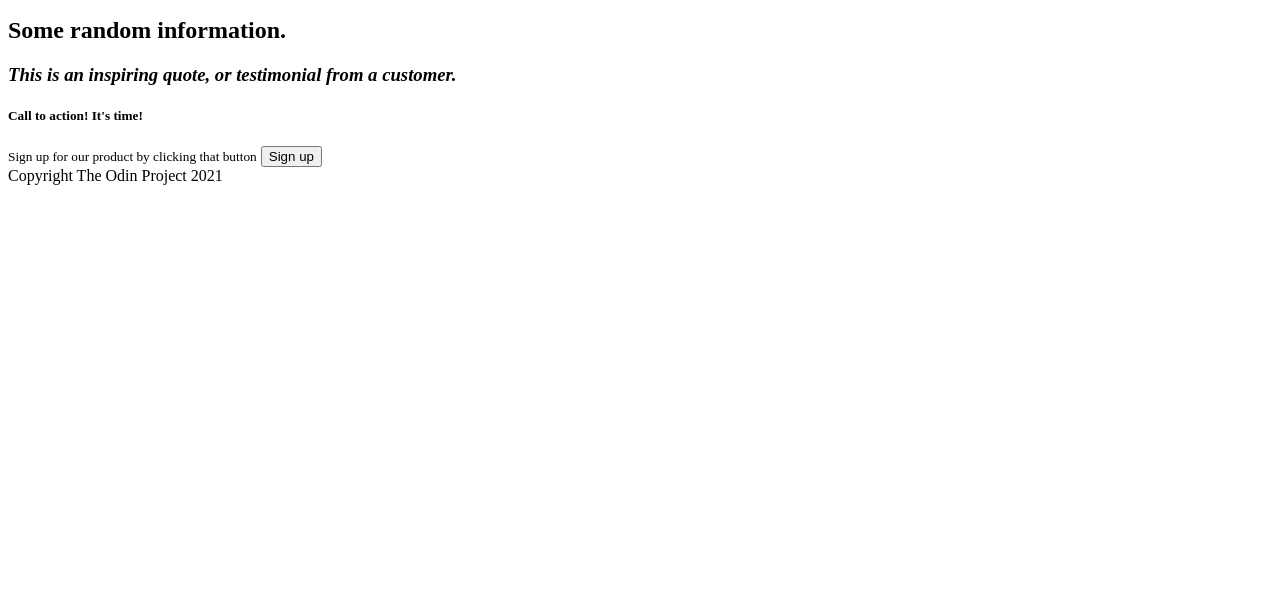
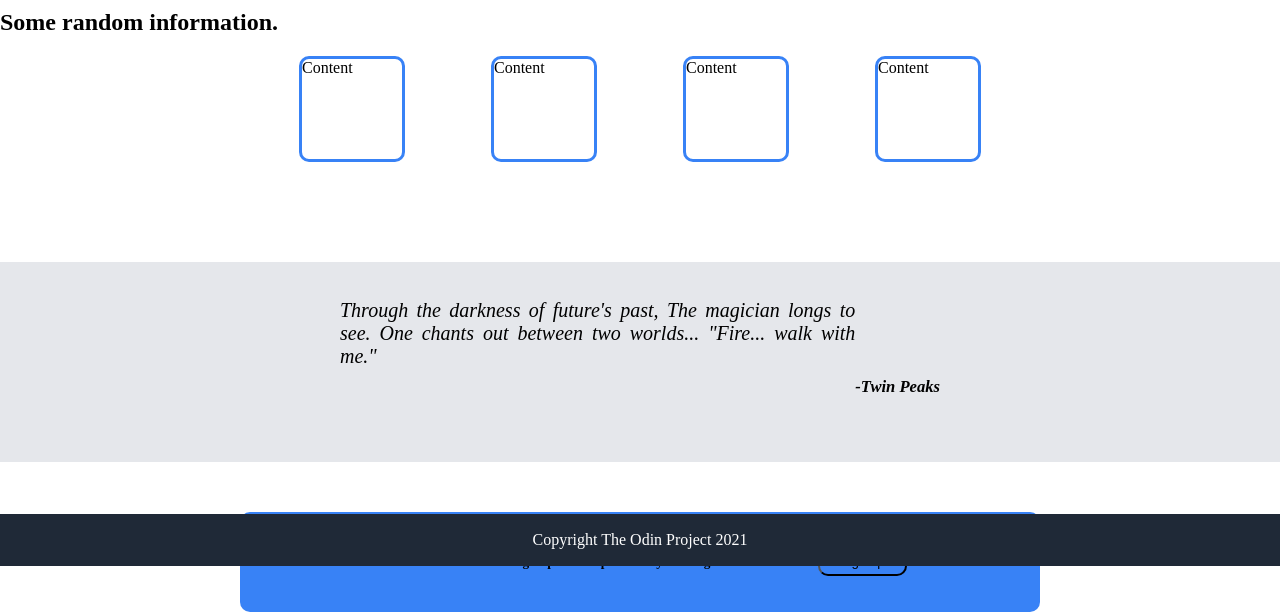
Before and after one commit to M1k3Gr33n/Landing_Page, a plain HTML site: page index.html in a window 1280 px wide. Shown: the part 234-846 px from the top of the page. Before the commit the page ends 800 px from the top, so only its background shows below. Drawn offline with Linux system fonts and the light colour scheme.

Commit message:
updated style.css and index.html and added reference pic

```diff
--- a/index.html
+++ b/index.html
@@ -3,6 +3,7 @@
 <head>
     <title>Landing Page</title>
     <meta charset="UTF-8">
+    <link rel="stylesheet" href="style.css">
 </head>
 <body>
     <div class="header">
@@ -20,16 +21,29 @@
     </div>
     <div class="body">
         <h2>Some random information.</h2>
+        <div class="container">
+            <div class="card">Content</div>
+            <div class="card">Content</div>
+            <div class="card">Content</div>
+            <div class="card">Content</div>
         </div>
+    </div>
+    <div class="quote_container">
         <div class="quote">
-    <h3><i>This is an inspiring quote, or testimonial from a customer.</i></h3>
+            Through the darkness of future's past,
+            The magician longs to see. One chants out between two worlds... "Fire... walk with me."
+            <div class="signature">
+                <h5>-Twin Peaks</h5>
+            </div>
+        </div>
+    </div>
+    <div class="banner_container">
+        <div class="banner">
+            <h5>Call to action! It's time! Sign up for our product by clicking that button</h6>
+            <button class="another_button">Sign up</button>
+        </div>
     </div>
 
-<div class="banner">
-    <h5>Call to action! It's time!</h5>
-    <small>Sign up for our product by clicking that button</small>
-    <button class="another_button">Sign up</button>
-</div>
 
     <div class="footer">
         Copyright The Odin Project 2021
--- a/style.css
+++ b/style.css
@@ -0,0 +1,98 @@
+body, html{
+    margin:0;
+    padding:0;
+}
+
+
+
+
+.banner, .another_button, .card {
+    border-radius: 10px;
+}
+
+
+.another_button {
+    background-color: transparent;
+    padding:5px;
+    padding-left:20px;
+    padding-right:20px;
+}
+
+
+
+
+
+.card {
+    width:100px;
+    height:100px;
+    border-style: solid;
+    border-color:#3882F6;
+
+}
+
+.container {
+    margin-left: 20%;
+    margin-right: 20%;
+    display: flex;
+    justify-content: space-around;
+    margin-bottom: 100px;
+}
+/* section with the quote */
+.quote_container {
+    display: flex;
+    background: #E5E7EB;
+    align-items: center;
+    justify-content: center;
+    margin-bottom: 10px;
+    height: 200px;
+    left: 0;
+    right: 0;
+}
+
+.quote {
+    background: #E5E7EB;
+    display: flex;
+    width:600px;
+    text-align: justify;
+    font-style: italic;
+    font-weight: lighter;
+    font-size: 20px;
+}
+
+.signature {
+    display: flex;
+    margin-top: 50px;
+    white-space: nowrap;
+}
+
+/* the blue sign up banner at the bottom */
+.banner_container {
+    display: flex;
+    justify-content: center;
+}
+
+.banner {
+    background: #3882F6;
+    width: 800px;
+    height: 100px;
+    display:flex;
+    gap: 40px;
+    margin-top: 40px;
+    justify-content: center;
+    align-items: center;
+}
+
+.footer {
+    height: 72px;
+    background: #1F2937;
+    color: rgb(255, 255, 255);
+    display: flex;
+    position: fixed;
+    bottom: 0;
+    left: 0;
+    right: 0;
+    height: 52px;
+    flex-direction: row;
+    align-items: center;
+    justify-content:center;
+}
```
Also changed, not shown: RefPic/odin-project.png (added). Lines whose indentation alone changed are shown as unchanged.
